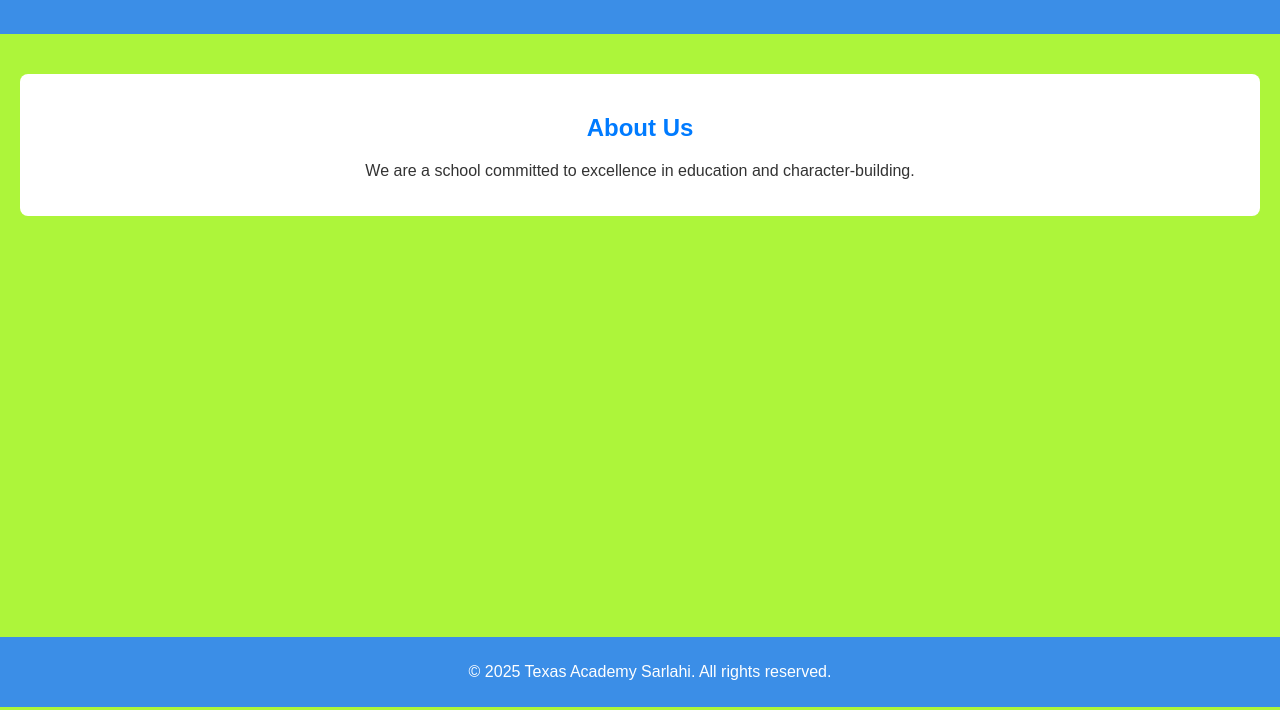
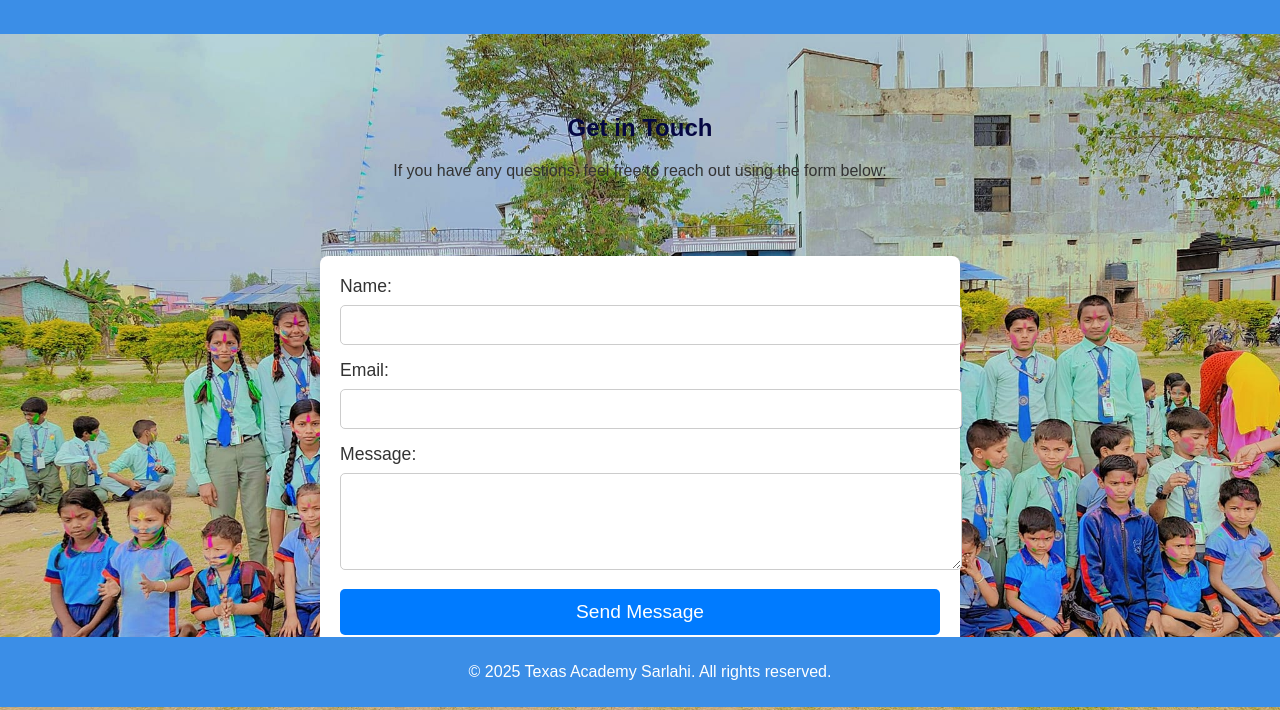
Before and after one commit to Sonu0510/school-website, a website: page index.html in a window 1280 px wide. Shown: the part 93-803 px from the top of the page. Drawn offline with Linux system fonts and the light colour scheme.

Commit message:
background images added to home page and trying to merge contact page in index.html

```diff
--- a/css/style.css
+++ b/css/style.css
@@ -1,7 +1,12 @@
 /* General Styling for the Page */
 body {
   font-family: Arial, sans-serif;
-  background-color: #adf53a;
+  background-image: url('../images/1.jpg');
+  background-size: cover;
+  background-repeat: no-repeat;
+  background-attachment: fixed;
+  transition: background-image 1s ease;
+  background-color: #dcfda8;
   margin: 0;
   padding: 0;
   color: #333;
@@ -49,14 +54,14 @@ main {
 }
 
 section {
-  background-color: white;
+  background: transparent;
   padding: 20px;
   border-radius: 8px;
   margin-top: 20px;
 }
 
 h2 {
-  color: #007BFF;
+  color: #050742;
   text-align: center;
 }
 
--- a/index.html
+++ b/index.html
@@ -7,8 +7,10 @@
   <link rel="stylesheet" href="css/style.css">
 </head>
 <body>
-  <header>
-    <h1>Welcome to Texas Academy Sarlahi</h1>
+
+  <div>
+    <header>
+    <h1>Texas Academy Sarlahi</h1>
     <nav>
       <ul>
         <li><a href="index.html">Home</a></li>
@@ -18,18 +20,46 @@
       </ul>
     </nav>
   </header>
+  </div>
 
-  <main>
+  <div>
+     <main>
     <section>
-      <h2>About Us</h2>
-      <p>We are a school committed to excellence in education and character-building.</p>
+      <h2>Get in Touch</h2>
+      <p>If you have any questions, feel free to reach out using the form below:</p>
+    </section>
+
+    <section>
+      <form action="http://localhost:3000/submit-form" method="POST" onsubmit="return validateForm()">
+        <div>
+          <label for="name">Name:</label>
+          <input type="text" id="name" name="name" required />
+        </div>
+
+        <div>
+          <label for="email">Email:</label>
+          <input type="email" id="email" name="email" required />
+        </div>
+
+        <div>
+          <label for="message">Message:</label>
+          <textarea id="message" name="message" rows="5" required></textarea>
+        </div>
+
+        <div>
+          <button type="submit">Send Message</button>
+        </div>
+      </form>
     </section>
   </main>
+  </div>
 
+  <div>
+    <footer>
+        <p>&copy; 2025 Texas Academy Sarlahi. All rights reserved.</p>
+    </footer>
+  </div>
 
-
-  <footer>
-    <p>&copy; 2025 Texas Academy Sarlahi. All rights reserved.</p>
-  </footer>
+  <script src="js/script.js"></script>
 </body>
 </html>
--- /dev/null
+++ b/js/script.js
@@ -0,0 +1,11 @@
+// script.js
+const images = ['../images/1.jpg', '../images/2.jpg', '../images/3.jpg', '../images/4.jpg', '../images/5.jpg', '../images/6.jpg', '../images/7.jpg', '../images/8.jpg'];
+let currentIndex = 0;
+
+function changeBackground() {
+    document.body.style.backgroundImage = `url('${images[currentIndex]}')`;
+    currentIndex = (currentIndex + 1) % images.length; // Loop through images
+}
+
+// Change background image every 5 seconds (adjust timing as needed)
+setInterval(changeBackground, 5000); // 5000 milliseconds = 5 seconds
```
Also changed, not shown: images/1.jpg (added), images/2.jpg (added), images/3.jpg (added), images/4.jpg (added), images/5.jpg (added), images/6.jpg (added), images/7.jpg (added), images/8.jpg (added).
